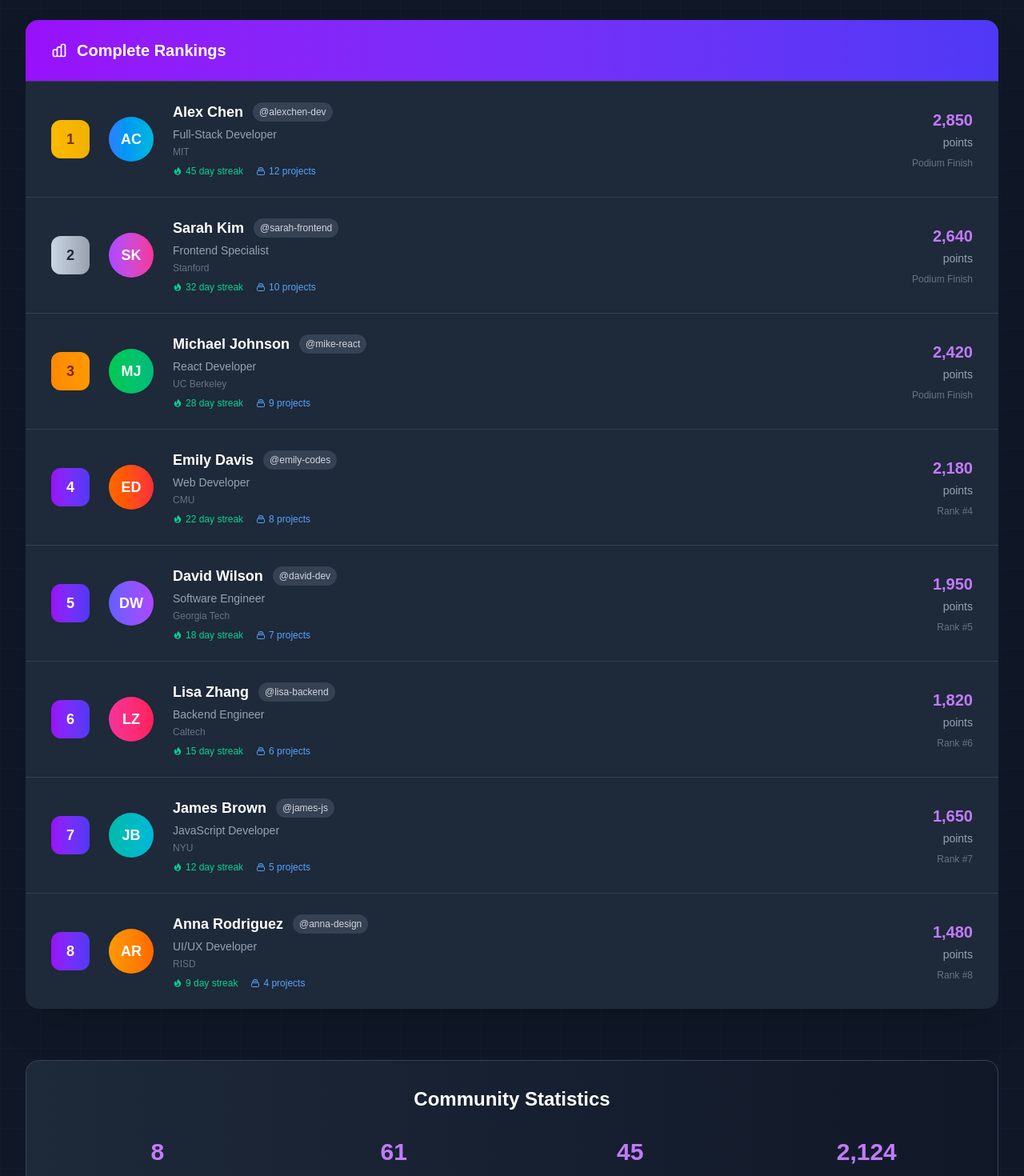
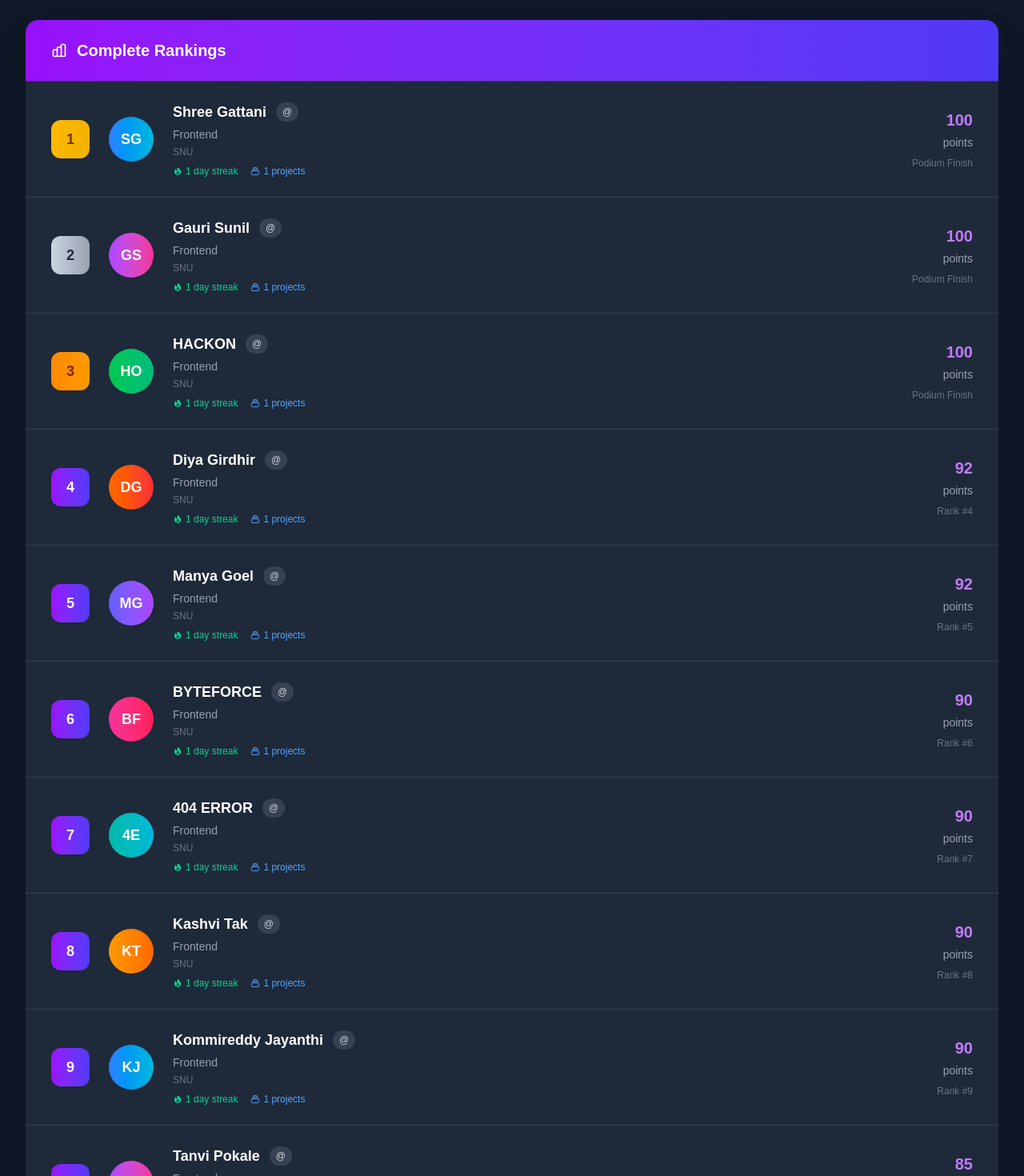
Before and after one commit to CipherEnigma/levelup, a Next.js app: page /leaderboard in a window 1280 px wide. Shown: the part 740-2210 px from the top of the page at 80% size. Built offline with nearby package versions, Linux system fonts and the light colour scheme; no server answers.

Commit message:
updated leaderboard

```diff
--- a/src/app/leaderboard/page.js
+++ b/src/app/leaderboard/page.js
@@ -15,100 +15,191 @@ export default function Leaderboard() {
   const leaderboardData = [
     {
       rank: 1,
-      name: "Alex Chen",
-      points: 2850,
-      level: "Full-Stack Developer",
-      projects: 12,
-      avatar: "AC",
-      streak: 45,
-      category: "fullstack",
-      institution: "MIT",
-      github: "alexchen-dev"
+      name: "Shree Gattani",
+      points: 100,
+      level: "Frontend",
+      projects: 1,
+      avatar: "SG",
+      streak: 1,
+      category: "frontend",
+      institution: "SNU",
     },
     {
       rank: 2,
-      name: "Sarah Kim",
-      points: 2640,
-      level: "Frontend Specialist",
-      projects: 10,
-      avatar: "SK",
-      streak: 32,
+      name: "Gauri Sunil",
+      points: 100,
+      level: "Frontend",
+      projects: 1,
+      avatar: "GS",
+      streak: 1,
       category: "frontend",
-      institution: "Stanford",
-      github: "sarah-frontend"
+      institution: "SNU",
     },
     {
       rank: 3,
-      name: "Michael Johnson",
-      points: 2420,
-      level: "React Developer",
-      projects: 9,
-      avatar: "MJ",
-      streak: 28,
+      name: "HACKON",
+      points: 100,
+      level: "Frontend",
+      projects: 1,
+      avatar: "HO",
+      streak: 1,
       category: "frontend",
-      institution: "UC Berkeley",
-      github: "mike-react"
+      institution: "SNU",
     },
     {
       rank: 4,
-      name: "Emily Davis",
-      points: 2180,
-      level: "Web Developer",
-      projects: 8,
-      avatar: "ED",
-      streak: 22,
-      category: "beginner",
-      institution: "CMU",
-      github: "emily-codes"
+      name: "Diya Girdhir",
+      points: 92,
+      level: "Frontend",
+      projects: 1,
+      avatar: "DG",
+      streak: 1,
+      category: "frontend",
+      institution: "SNU",
     },
     {
       rank: 5,
-      name: "David Wilson",
-      points: 1950,
-      level: "Software Engineer",
-      projects: 7,
-      avatar: "DW",
-      streak: 18,
-      category: "beginner",
-      institution: "Georgia Tech",
-      github: "david-dev"
+      name: "Manya Goel",
+      points: 92,
+      level: "Frontend",
+      projects: 1,
+      avatar: "MG",
+      streak: 1,
+      category: "frontend",
+      institution: "SNU",
     },
     {
       rank: 6,
-      name: "Lisa Zhang",
-      points: 1820,
-      level: "Backend Engineer",
-      projects: 6,
-      avatar: "LZ",
-      streak: 15,
-      category: "backend",
-      institution: "Caltech",
-      github: "lisa-backend"
+      name: "BYTEFORCE",
+      points: 90,
+      level: "Frontend",
+      projects: 1,
+      avatar: "BF",
+      streak: 1,
+      category: "frontend",
+      institution: "SNU",
     },
     {
       rank: 7,
-      name: "James Brown",
-      points: 1650,
-      level: "JavaScript Developer",
-      projects: 5,
-      avatar: "JB",
-      streak: 12,
+      name: "404 ERROR",
+      points: 90,
+      level: "Frontend",
+      projects: 1,
+      avatar: "4E",
+      streak: 1,
       category: "frontend",
-      institution: "NYU",
-      github: "james-js"
+      institution: "SNU",
     },
     {
       rank: 8,
-      name: "Anna Rodriguez",
-      points: 1480,
-      level: "UI/UX Developer",
-      projects: 4,
-      avatar: "AR",
-      streak: 9,
-      category: "design",
-      institution: "RISD",
-      github: "anna-design"
-    }
+      name: "Kashvi Tak",
+      points: 90,
+      level: "Frontend",
+      projects: 1,
+      avatar: "KT",
+      streak: 1,
+      category: "frontend",
+      institution: "SNU",
+    },
+    {
+      rank: 9,
+      name: "Kommireddy Jayanthi",
+      points: 90,
+      level: "Frontend",
+      projects: 1,
+      avatar: "KJ",
+      streak: 1,
+      category: "frontend",
+      institution: "SNU",
+    },
+    {
+      rank: 10,
+      name: "Tanvi Pokale",
+      points: 85,
+      level: "Frontend",
+      projects: 1,
+      avatar: "TP",
+      streak: 1,
+      category: "frontend",
+      institution: "SNU",
+    },
+    {
+      rank: 11,
+      name: "Suhani Agrawat",
+      points: 80,
+      level: "Frontend",
+      projects: 1,
+      avatar: "SA",
+      streak: 1,
+      category: "frontend",
+      institution: "SNU",
+    },
+    {
+      rank: 12,
+      name: "Avani Agarwal",
+      points: 75,
+      level: "Frontend",
+      projects: 1,
+      avatar: "AA",
+      streak: 1,
+      category: "frontend",
+      institution: "SNU",
+    },
+    {
+      rank: 13,
+      name: "Viraja",
+      points: 75,
+      level: "Frontend",
+      projects: 1,
+      avatar: "V",
+      streak: 1,
+      category: "frontend",
+      institution: "SNU",
+    },
+    {
+      rank: 14,
+      name: "Raja Samvirtha",
+      points: 50,
+      level: "Frontend",
+      projects: 1,
+      avatar: "RS",
+      streak: 1,
+      category: "frontend",
+      institution: "SNU",
+    },
+    {
+      rank: 15,
+      name: "Kavya Khandelwal",
+      points: 40,
+      level: "Frontend",
+      projects: 1,
+      avatar: "KK",
+      streak: 1,
+      category: "frontend",
+      institution: "SNU",
+    },
+    {
+      rank: 16,
+      name: "Avanni Thakur",
+      points: 0,
+      level: "Frontend",
+      projects: 1,
+      avatar: "AT",
+      streak: 1,
+      category: "frontend",
+      institution: "SNU",
+    },
+    {
+      rank: 17,
+      name: "Sowmya",
+      points: 0,
+      level: "Frontend",
+      projects: 1,
+      avatar: "S",
+      streak: 1,
+      category: "frontend",
+      institution: "SNU",
+    },
   ];
 
   const filteredData = selectedFilter === 'all'
```
